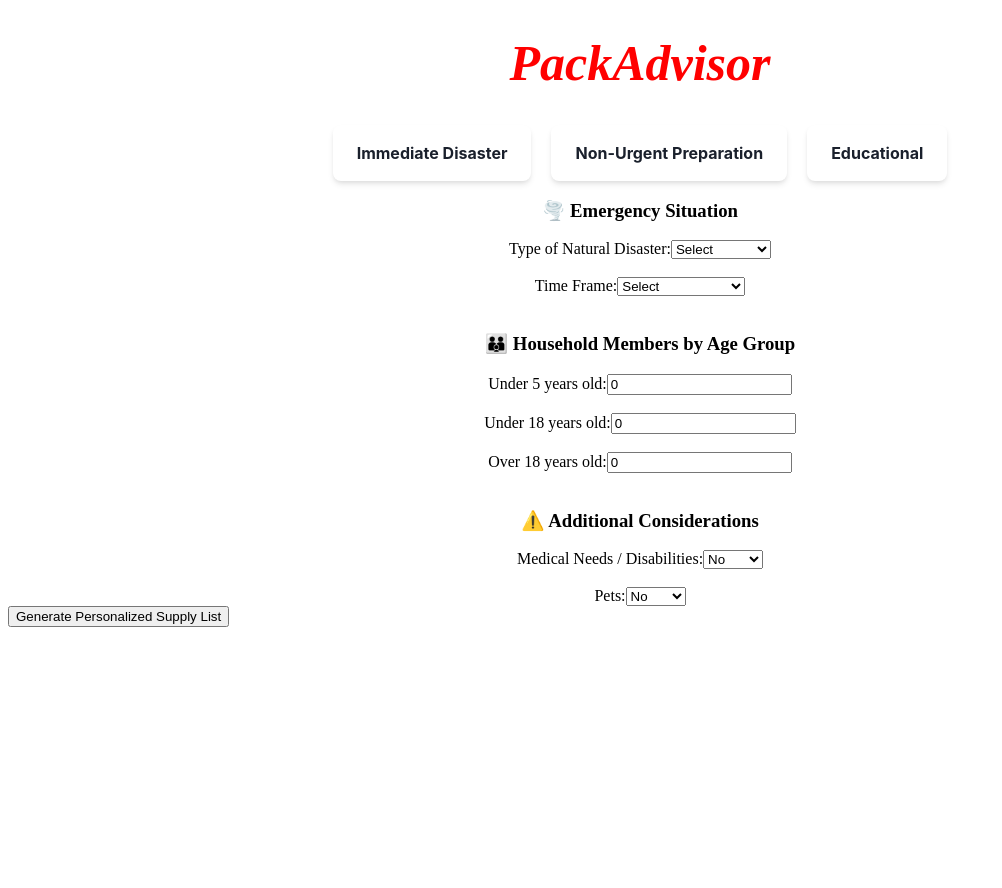
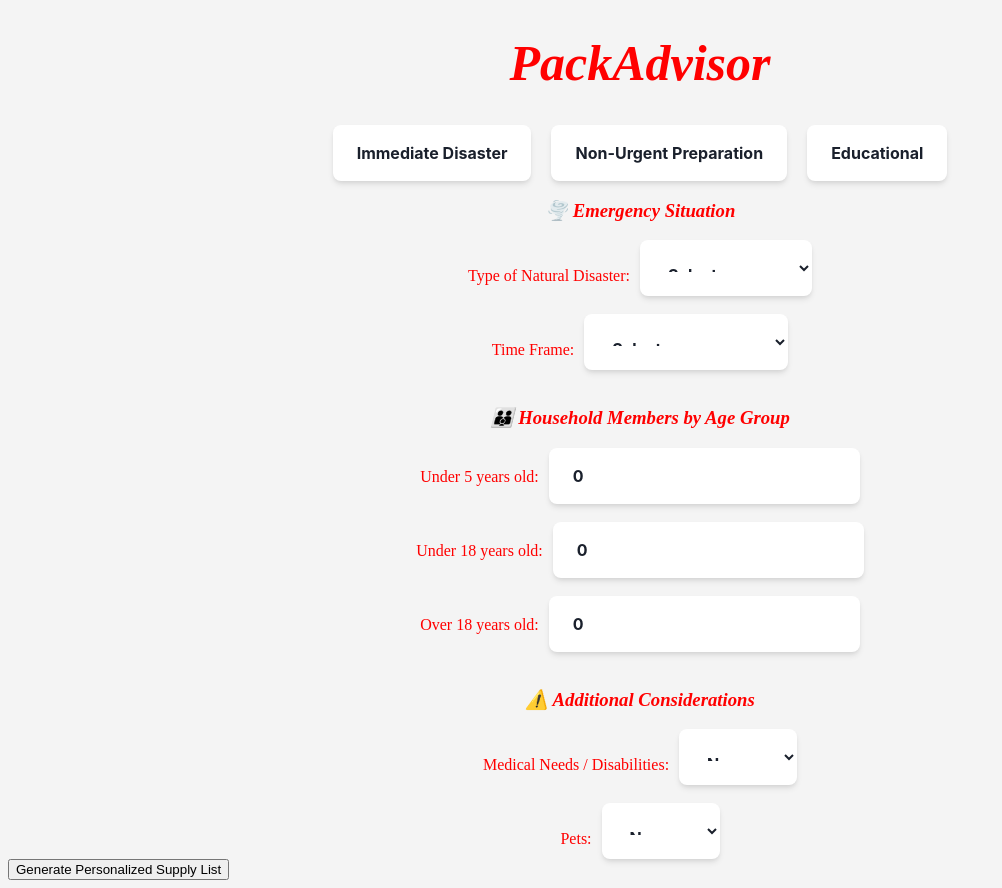
Before and after one commit to milan5000/recordhacks-2025-proj, a React (Vite) app: page / in a window 1280 px wide. Both pictures are taken after a click on the button "Immediate Disaster". Shown: the whole page, without its empty margins (0-1002 px from the left). Before the commit the page ends 800 px from the top, so only its background shows below. Built offline with nearby package versions, Linux system fonts and the light colour scheme; no server answers.

Commit message:
change css

```diff
--- a/src/components/SituationSelect.jsx
+++ b/src/components/SituationSelect.jsx
@@ -15,6 +15,7 @@ const SituationSelect = ({ stage, mode, situParams, editParam }) => {
         <div class="immediate_div">
             <h3 class="immediate_subheader">🌪️ Emergency Situation</h3>
             <div class="immediate_dropdowns">
+                <div class="custom-select">
                     <label>
                         Type of Natural Disaster:
                         <select value={situParams.disaster_type} onChange={(e) => editParam("disaster_type", e.target.value)}>
@@ -27,6 +28,8 @@ const SituationSelect = ({ stage, mode, situParams, editParam }) => {
                             <option value="winter_storm">Winter Storm</option>
                         </select>
                     </label>
+                </div>
+
                 <br />
                 <label>
                     Time Frame:
--- a/src/index.css
+++ b/src/index.css
@@ -1,3 +1,7 @@
+body {
+    background-color: #f4f4f4;
+}
+
 h1 {
     display: flex;
     justify-content: center;
@@ -56,6 +60,8 @@ h1 {
 
 .immediate_subheader {
     text-align: center;
+    color: red;
+    font-style: italic;
 }
 
 .immediate_dropdowns {
@@ -64,3 +70,39 @@ h1 {
     align-items: center;
     flex-direction: column;
 }
+
+label {
+    color: red;
+    display: block;
+}
+
+select {
+    font-size: small;
+}
+
+select, input {
+    margin-left: 10px;
+    align-items: center;
+    background: #FFFFFF;
+    border: 0 solid #E2E8F0;
+    box-shadow: 0 4px 6px -1px rgba(0, 0, 0, 0.1), 0 2px 4px -1px rgba(0, 0, 0, 0.06);
+    box-sizing: border-box;
+    color: #1A202C;
+    display: inline-flex;
+    font-family: Inter, sans-serif;
+    font-size: 1rem;
+    font-weight: 700;
+    height: 56px;
+    justify-content: center;
+    line-height: 24px;
+    overflow-wrap: break-word;
+    overflow: visible;
+    padding: 24px;
+    text-decoration: none;
+    width: auto;
+    border-radius: 8px;
+    cursor: pointer;
+    user-select: none;
+    -webkit-user-select: none;
+    touch-action: manipulation;
+}
```
Lines whose indentation alone changed are shown as unchanged.
